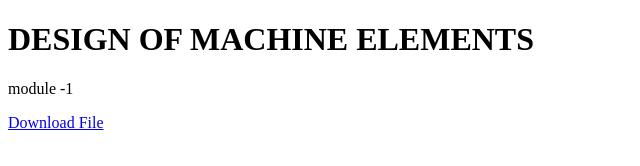
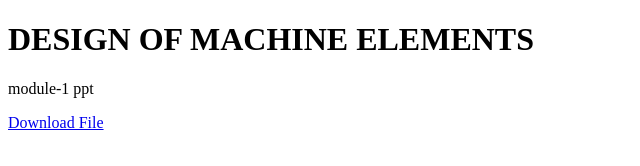
Before and after one commit to eonplat/1, a plain HTML site: page index.html in a window 1280 px wide. Shown: the full height of the page, 0-640 px from the left. Drawn offline with Linux system fonts and the light colour scheme.

Commit message:
Update index.html

```diff
--- a/index.html
+++ b/index.html
@@ -9,7 +9,7 @@ eonplat-dme
 <body>
 
 <h1>DESIGN OF MACHINE ELEMENTS</h1>
-<p>module -1 <p>
+<p>module-1 ppt<p>
 <a href="dme-module_1.pptx" download>Download File</a>
 </body>
 </html>
```
